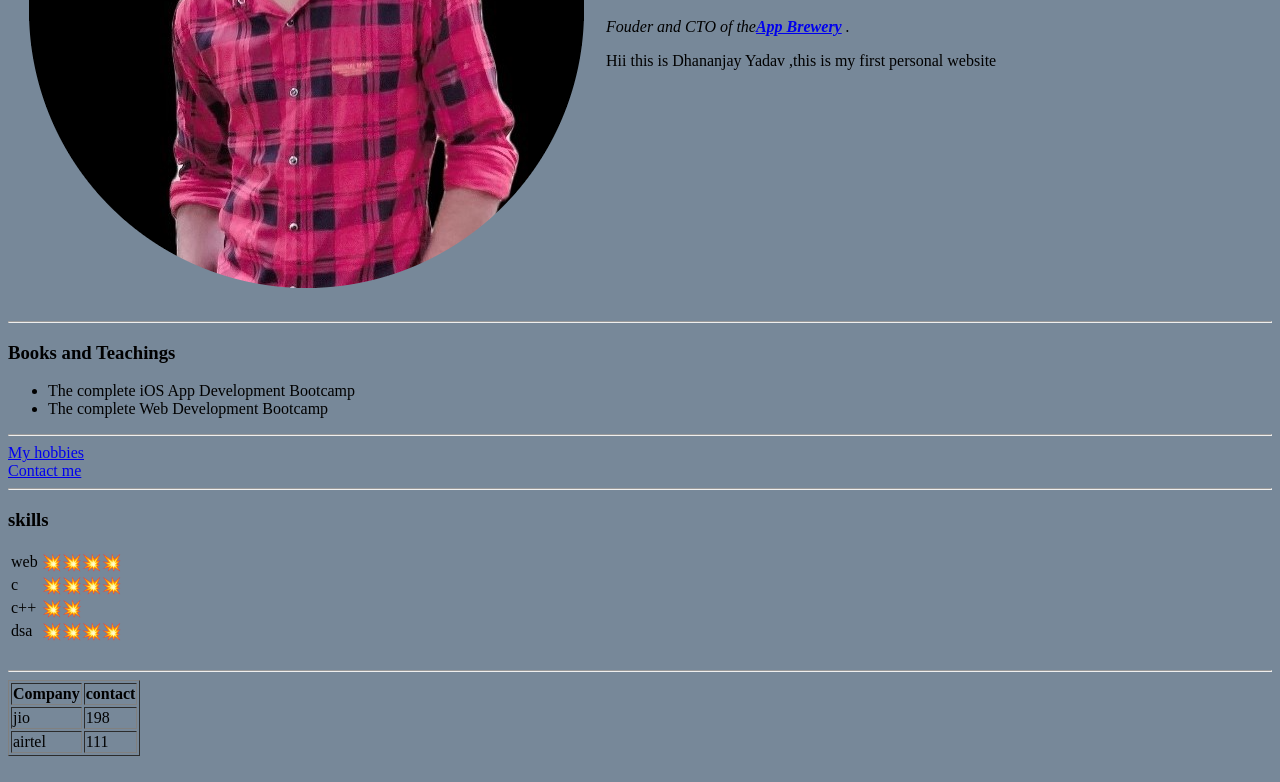
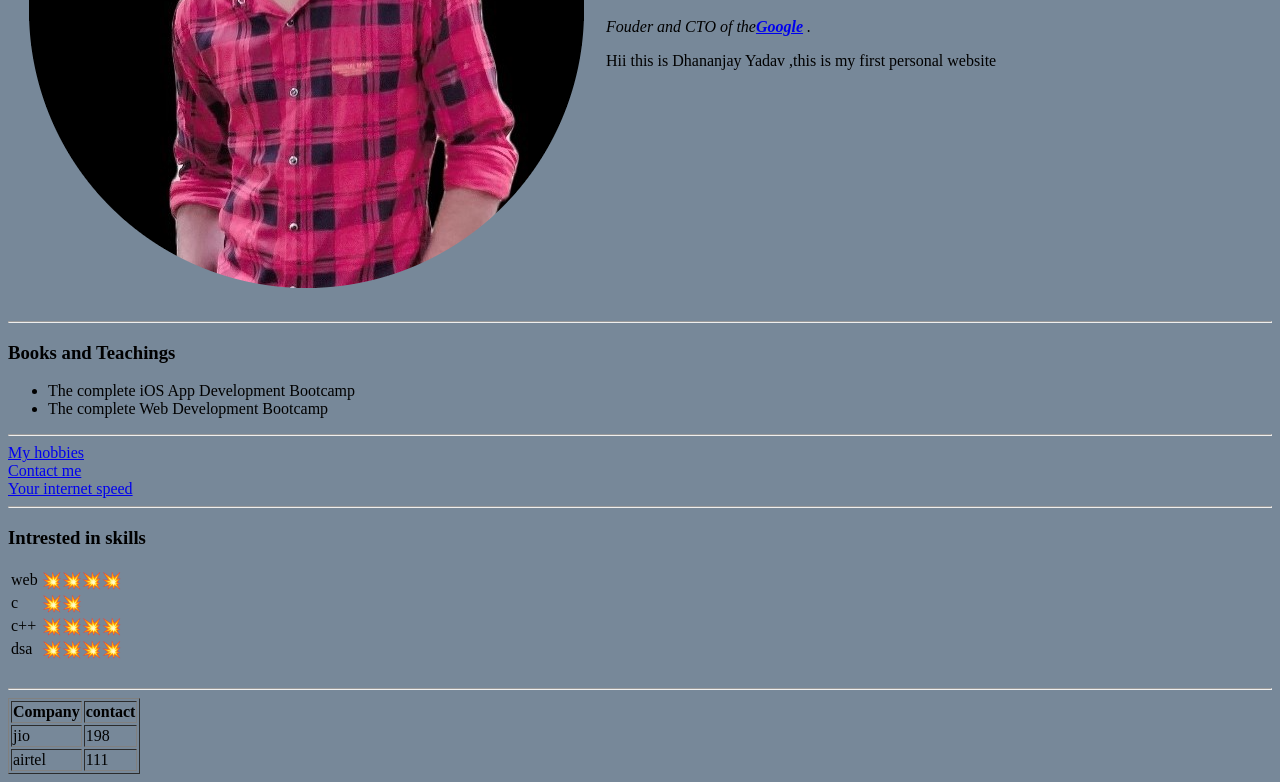
Before and after one commit to dha2213/IIITG, a plain HTML site: page index.html in a window 1280 px wide. Shown: the part 296-1078 px from the top of the page. Drawn offline with Linux system fonts and the light colour scheme.

Commit message:
Update index.html

```diff
--- a/index.html
+++ b/index.html
@@ -16,7 +16,7 @@
             <td><img src="./aa.png" alt="Dhanajay's Personal site"></td>
             <td>
                 <h1>Dhananjay</h1>
-                <p><em>Fouder and CTO of the<strong><a href="https://fast.com/">App Brewery</a> </strong>.</em></p>
+                <p><em>Fouder and CTO of the<strong><a href="https://www.google.co.in/">Google</a> </strong>.</em></p>
                 <p>Hii this is Dhananjay Yadav  ,this is my first personal website</p>
 
             </td>
@@ -39,8 +39,10 @@
     <a href="Contacts.html">Contact me</a>
 
     <br>
+    <a href="https://fast.com/">Your internet speed</a>
+    <br>
     <hr>
-    <h3>skills</h3>
+    <h3>Intrested in skills</h3>
     <table>
         <tr>
             <td>web</td>
@@ -48,11 +50,11 @@
         </tr>
         <tr>
             <td>c</td>
-            <td>💥💥💥💥</td>
+            <td>💥💥</td>
         </tr>
         <tr>
             <td>c++</td>
-            <td>💥💥</td>
+            <td>💥💥💥💥</td>
         </tr>
         <tr>
             <td>dsa</td>
```
